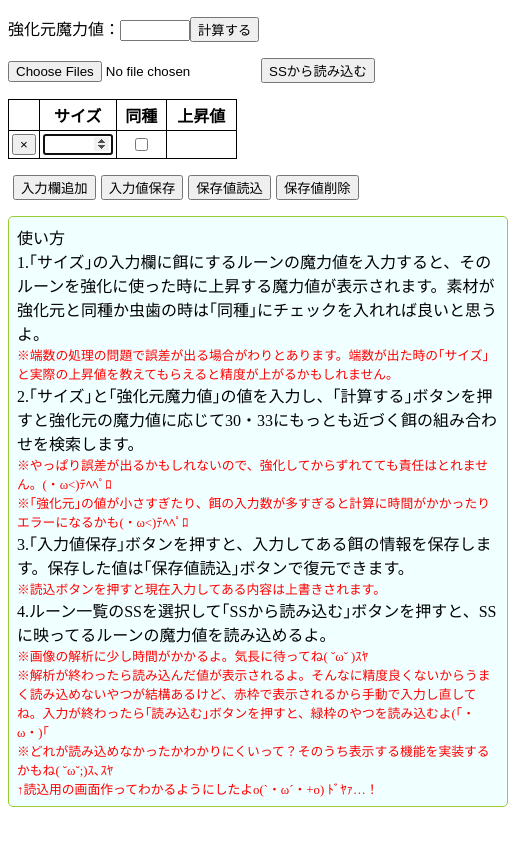
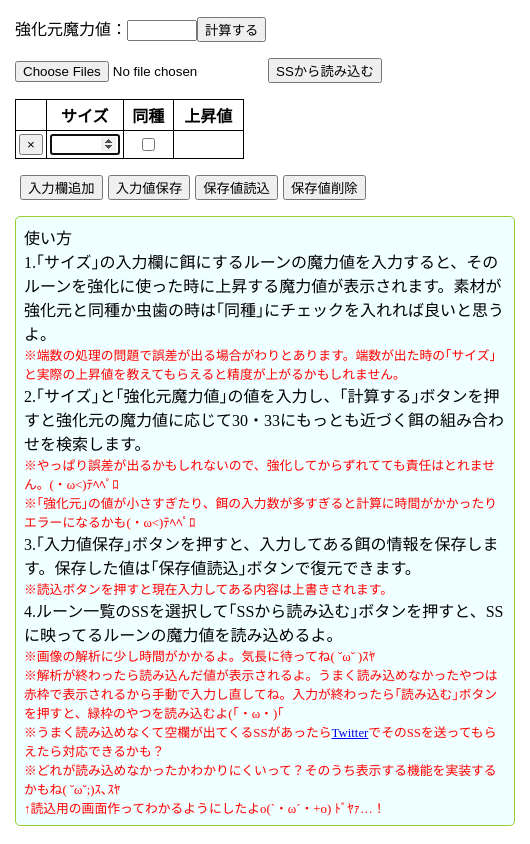
Before and after one commit to luna-mrst/rune_calc, a React app: page / in a window 390 px wide. Shown: the whole page, 530 px wide, since content can reach past the window. Built offline with nearby package versions, Linux system fonts and the light colour scheme.

Commit message:
ズームの対応よくわからん

```diff
--- a/index.html
+++ b/index.html
@@ -1,16 +1,14 @@
 <!DOCTYPE html>
 <html lang="ja">
+  <head>
+    <meta charset="UTF-8" />
+    <meta name="viewport" content="width=360,initial-scale=1,user-scalable=no" />
+    <link rel="stylesheet" href="main.css?2019/01/08">
+  </head>
 
-<head>
-    <meta charset="UTF-8">
-    <link rel="stylesheet" href="main.css?2019/01/07">
-</head>
-
-<body id="root">
-    <div id="mainContent">
-    </div>
+  <body id="root">
+    <div id="mainContent"></div>
 
     <script src="./dist/bundle.js"></script>
-</body>
-
+  </body>
 </html>
--- a/main.css
+++ b/main.css
@@ -1,6 +1,11 @@
-
 * {
   box-sizing: border-box;
+}
+
+@media screen and (max-width: 480px) {
+  html {
+    width: 530px;
+  }
 }
 
 .container {
@@ -12,10 +17,10 @@ table {
   border-top: 1px solid black;
   border-left: 1px solid black;
   border-collapse: collapse;
-
 }
 
-th, td {
+th,
+td {
   width: 70px;
   border-right: 1px solid black;
   border-bottom: 1px solid black;
@@ -26,11 +31,13 @@ td {
   text-align: right;
 }
 
-th:first-child, td:first-child {
+th:first-child,
+td:first-child {
   width: 30px;
 }
 
-th:nth-child(3), td:nth-child(3) {
+th:nth-child(3),
+td:nth-child(3) {
   width: 50px;
   text-align: center;
 }
@@ -98,7 +105,7 @@ input[type="number"] {
 .modal-content::-webkit-scrollbar-track {
   background: white;
   border-radius: 10px;
-    border-left: solid 1px #ececec
+  border-left: solid 1px #ececec;
 }
 
 .modal-content::-webkit-scrollbar-thumb {
@@ -160,8 +167,7 @@ input[type="number"] {
   border-color: orange;
 }
 
-@keyframes spin
-{
+@keyframes spin {
   to {
     transform: rotate(360deg);
   }
--- a/src/main.jsx
+++ b/src/main.jsx
@@ -20,3 +20,16 @@ export default class MainComponent extends React.Component {
 }
 
 ReactDOM.render(<MainComponent />, document.getElementById("mainContent"));
+
+let lastTouchEnd = new Date().getTime();
+document.documentElement.addEventListener(
+  "touchend",
+  e => {
+    const now = new Date().getTime();
+    if (now - lastTouchEnd <= 500) {
+      e.preventDefault();
+    }
+    lastTouchEnd = now;
+  },
+  { capture: false, passive: false }
+);
--- a/src/summary.jsx
+++ b/src/summary.jsx
@@ -38,7 +38,10 @@ export default class Summary extends React.Component {
           ※画像の解析に少し時間がかかるよ。気長に待ってね(&nbsp;˘ω˘&nbsp;)ｽﾔ
         </p>
         <p className="notes">
-          ※解析が終わったら読み込んだ値が表示されるよ。そんなに精度良くないからうまく読み込めないやつが結構あるけど、赤枠で表示されるから手動で入力し直してね。入力が終わったら｢読み込む｣ボタンを押すと、緑枠のやつを読み込むよ(｢・ω・)｢
+          ※解析が終わったら読み込んだ値が表示されるよ。うまく読み込めなかったやつは赤枠で表示されるから手動で入力し直してね。入力が終わったら｢読み込む｣ボタンを押すと、緑枠のやつを読み込むよ(｢・ω・)｢
+        </p>
+        <p className="notes">
+          ※うまく読み込めなくて空欄が出てくるSSがあったら<a href="https://twitter.com/s9GUxxFTce19emo">Twitter</a>でそのSSを送ってもらえたら対応できるかも？
         </p>
         <p className="notes">
           ※どれが読み込めなかったかわかりにくいって？そのうち表示する機能を実装するかもね(&nbsp;˘ω˘;)ｽ､ｽﾔ
```
Also changed, not shown: 2 other files (tests, documents, lock files or other folders). Lines whose indentation alone changed are shown as unchanged.
